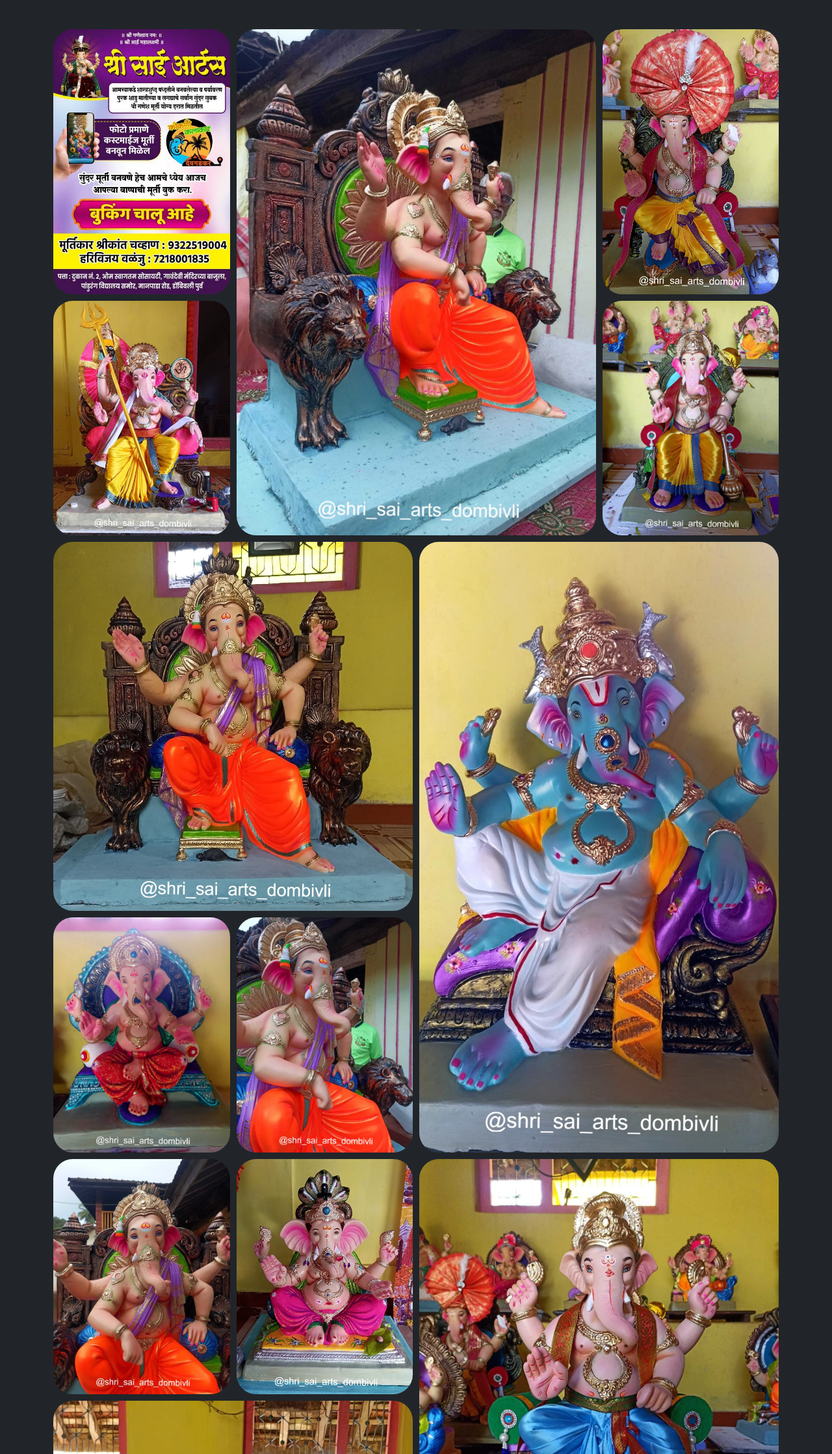
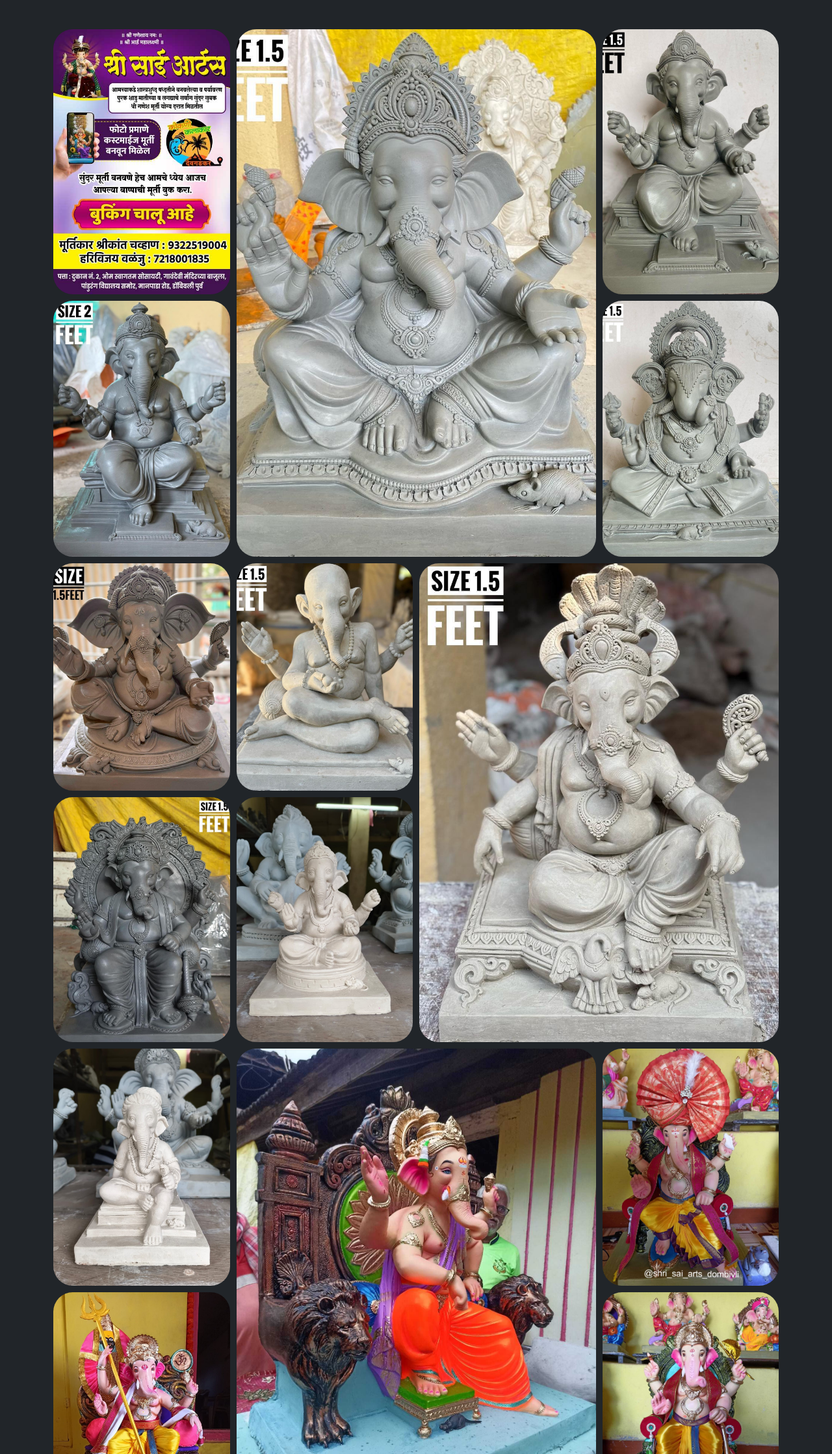
Before and after one commit to SValanju/Shri-Sai-Arts, a plain HTML site: page index.html in a window 1280 px wide. Shown: the part 196-2434 px from the top of the page at 65% size. Drawn offline with nearby package versions, Linux system fonts and the light colour scheme; a web font is replaced by a local one.

Commit message:
Added new images

```diff
--- a/index.html
+++ b/index.html
@@ -12,7 +12,7 @@
         <link rel="stylesheet" href="style.css">
     </head>
 
-    <body class="overflow-x-hidden">
+    <body>
 
         <nav class="navbar navbar-expand-lg" data-bs-theme="dark">
             <div class="container border-bottom py-3">
@@ -40,32 +40,68 @@
         </nav>
 
         <main class="container py-5">
-            <div class="tab-content">
+            <div class="tab-content overflow-hidden">
                 <div class="tab-pane fade show active" id="gallery" role="tabpanel" aria-labelledby="gallery-tab"
                     tabindex="0">
                     <h2 class="text-center radley-regular-italic mb-5">Gallery</h2>
                     <div class="gallery">
-                        <img src="images/banner.jpg" alt="Banner" class="spotlight" data-aos="zoom-out-right" data-aos-delay="500">
-                        <img src="images/IMG-20250620-WA0000.jpg" alt="Ganpati 1" class="four-grid-cells spotlight" data-aos="zoom-out-down" data-aos-delay="1000">
-                        <img src="images/IMG-20250620-WA0001.jpg" alt="Ganpati 2" class="spotlight" data-aos="zoom-out-left" data-aos-delay="1500">
-                        <img src="images/IMG-20250620-WA0002.jpg" alt="Ganpati 3" class="spotlight" data-aos="zoom-out-right" data-aos-delay="500">
-                        <img src="images/IMG-20250620-WA0003.jpg" alt="Ganpati 4" class="wide-image spotlight" data-aos="zoom-out-right" data-aos-delay="500">
-                        <img src="images/IMG-20250620-WA0004.jpg" alt="Ganpati 5" class="four-grid-cells spotlight" data-aos="zoom-out-left" data-aos-delay="1000">
-                        <img src="images/IMG-20250620-WA0005.jpg" alt="Ganpati 6" class="spotlight" data-aos="zoom-out-left" data-aos-delay="1000">
-                        <img src="images/IMG-20250620-WA0006.jpg" alt="Ganpati 7" class="spotlight" data-aos="zoom-out-right" data-aos-delay="500">
-                        <img src="images/IMG-20250620-WA0007.jpg" alt="Ganpati 8" class="spotlight" data-aos="zoom-out-down" data-aos-delay="1000">
-                        <img src="images/IMG-20250620-WA0008.jpg" alt="Ganpati 9" class="spotlight" data-aos="zoom-out-right" data-aos-delay="500">
-                        <img src="images/IMG-20250620-WA0009.jpg" alt="Ganpati 10" class="spotlight" data-aos="zoom-out-down" data-aos-delay="1000">
-                        <img src="images/IMG-20250620-WA0010.jpg" alt="Ganpati 11" class="four-grid-cells spotlight" data-aos="zoom-out-left" data-aos-delay="1500">
-                        <img src="images/IMG-20250620-WA0011.jpg" alt="Ganpati 12" class="four-grid-cells spotlight" data-aos="zoom-out-right" data-aos-delay="500">
-                        <img src="images/IMG-20250620-WA0012.jpg" alt="Ganpati 13" class="spotlight" data-aos="zoom-out-left" data-aos-delay="1000">
+                        <img src="images/banner.jpg" alt="Banner" class="spotlight" data-aos="zoom-out-down"
+                            data-aos-delay="500">
+                        <img src="images/001.jpeg" alt="Ganpati 1" class="four-grid-cells spotlight"
+                            data-aos="zoom-out-down" data-aos-delay="750">
+                        <img src="images/002.jpeg" alt="Ganpati 2" class="spotlight" data-aos="zoom-out-down"
+                            data-aos-delay="1000">
+                        <img src="images/003.jpeg" alt="Ganpati 3" class="spotlight" data-aos="zoom-out-down"
+                            data-aos-delay="500">
+                        <img src="images/004.jpeg" alt="Ganpati 4" class="spotlight" data-aos="zoom-out-down"
+                            data-aos-delay="750">
+                        <img src="images/005.jpeg" alt="Ganpati 5" class="spotlight" data-aos="zoom-out-down"
+                            data-aos-delay="1000">
+                        <img src="images/006.jpeg" alt="Ganpati 6" class="spotlight" data-aos="zoom-out-down"
+                            data-aos-delay="500">
+                        <img src="images/007.jpeg" alt="Ganpati 7" class="four-grid-cells spotlight"
+                            data-aos="zoom-out-down" data-aos-delay="750">
+                        <img src="images/008.jpeg" alt="Ganpati 8" class="spotlight" data-aos="zoom-out-down"
+                            data-aos-delay="1000">
+                        <img src="images/009.jpeg" alt="Ganpati 9" class="spotlight" data-aos="zoom-out-down"
+                            data-aos-delay="500">
+                        <img src="images/010.jpeg" alt="Ganpati 10" class="spotlight" data-aos="zoom-out-down"
+                            data-aos-delay="750">
+
+                        <img src="images/IMG-20250620-WA0000.jpg" alt="Ganpati 11" class="four-grid-cells spotlight"
+                            data-aos="zoom-out-down" data-aos-delay="1000">
+                        <img src="images/IMG-20250620-WA0001.jpg" alt="Ganpati 12" class="spotlight"
+                            data-aos="zoom-out-up" data-aos-delay="500">
+                        <img src="images/IMG-20250620-WA0002.jpg" alt="Ganpati 13" class="spotlight"
+                            data-aos="zoom-out-down" data-aos-delay="750">
+                        <img src="images/IMG-20250620-WA0003.jpg" alt="Ganpati 14" class="wide-image spotlight"
+                            data-aos="zoom-out-down" data-aos-delay="1000">
+                        <img src="images/IMG-20250620-WA0004.jpg" alt="Ganpati 15" class="four-grid-cells spotlight"
+                            data-aos="zoom-out-up" data-aos-delay="500">
+                        <img src="images/IMG-20250620-WA0005.jpg" alt="Ganpati 16" class="spotlight"
+                            data-aos="zoom-out-up" data-aos-delay="750">
+                        <img src="images/IMG-20250620-WA0006.jpg" alt="Ganpati 17" class="spotlight"
+                            data-aos="zoom-out-down" data-aos-delay="1000">
+                        <img src="images/IMG-20250620-WA0007.jpg" alt="Ganpati 18" class="spotlight"
+                            data-aos="zoom-out-down" data-aos-delay="500">
+                        <img src="images/IMG-20250620-WA0008.jpg" alt="Ganpati 19" class="spotlight"
+                            data-aos="zoom-out-down" data-aos-delay="750">
+                        <img src="images/IMG-20250620-WA0009.jpg" alt="Ganpati 20" class="spotlight"
+                            data-aos="zoom-out-down" data-aos-delay="1000">
+                        <img src="images/IMG-20250620-WA0010.jpg" alt="Ganpati 21" class="four-grid-cells spotlight"
+                            data-aos="zoom-out-up" data-aos-delay="500">
+                        <img src="images/IMG-20250620-WA0011.jpg" alt="Ganpati 22" class="four-grid-cells spotlight"
+                            data-aos="zoom-out-down" data-aos-delay="750">
+                        <img src="images/IMG-20250620-WA0012.jpg" alt="Ganpati 23" class="spotlight"
+                            data-aos="zoom-out-up" data-aos-delay="1000">
                     </div>
                 </div>
                 <div class="tab-pane fade" id="contactUs" role="tabpanel" aria-labelledby="contactUs-tab" tabindex="0">
                     <h2 class="text-center radley-regular-italic mb-5">Contact Us</h2>
-                    <div class="row">
+                    <div class="row m-0">
                         <div class="col-md-6 mb-3">
-                            <div class="card h-100 border border-white rounded p-5" data-bs-theme="dark" data-aos="zoom-out-right" data-aos-delay="500">
+                            <div class="card h-100 border border-white rounded p-5" data-bs-theme="dark"
+                                data-aos="zoom-out-down" data-aos-delay="500">
                                 <div id="socials">
                                     <div class="mb-4">
                                         <a href="https://wa.me/919322519004" target="_blank"
@@ -88,7 +124,7 @@
                                             <span class="h5 m-0">+91 9322519004</span>
                                         </a>
                                     </div>
-                                    <div class="row mb-4">
+                                    <div class="row m-0 mb-4">
                                         <div class="col-2">
                                             <i class="bi bi-geo-alt h3 me-5"></i>
                                         </div>
@@ -102,7 +138,8 @@
                             </div>
                         </div>
                         <div class="col-md-6 mb-3">
-                            <div class="card h-100 border border-white rounded p-2" data-bs-theme="dark" data-aos="zoom-out-left" data-aos-delay="500">
+                            <div class="card h-100 border border-white rounded p-2" data-bs-theme="dark"
+                                data-aos="zoom-out-up" data-aos-delay="500">
                                 <iframe
                                     src="https://www.google.com/maps/embed?pb=!1m18!1m12!1m3!1d3767.7201436114037!2d73.09316362595392!3d19.20742193202447!2m3!1f0!2f0!3f0!3m2!1i1024!2i768!4f13.1!3m3!1m2!1s0x3be7956df378b133%3A0x6b72ff813407e3f5!2sShri%20Sai%20Arts!5e0!3m2!1sen!2sin!4v1750393186067!5m2!1sen!2sin"
                                     allowfullscreen="" loading="lazy" referrerpolicy="no-referrer-when-downgrade"
```
Also changed, not shown: images/001.jpeg (added), images/002.jpeg (added), images/003.jpeg (added), images/004.jpeg (added), images/005.jpeg (added), images/006.jpeg (added), images/007.jpeg (added), images/008.jpeg (added), images/009.jpeg (added), images/010.jpeg (added).
